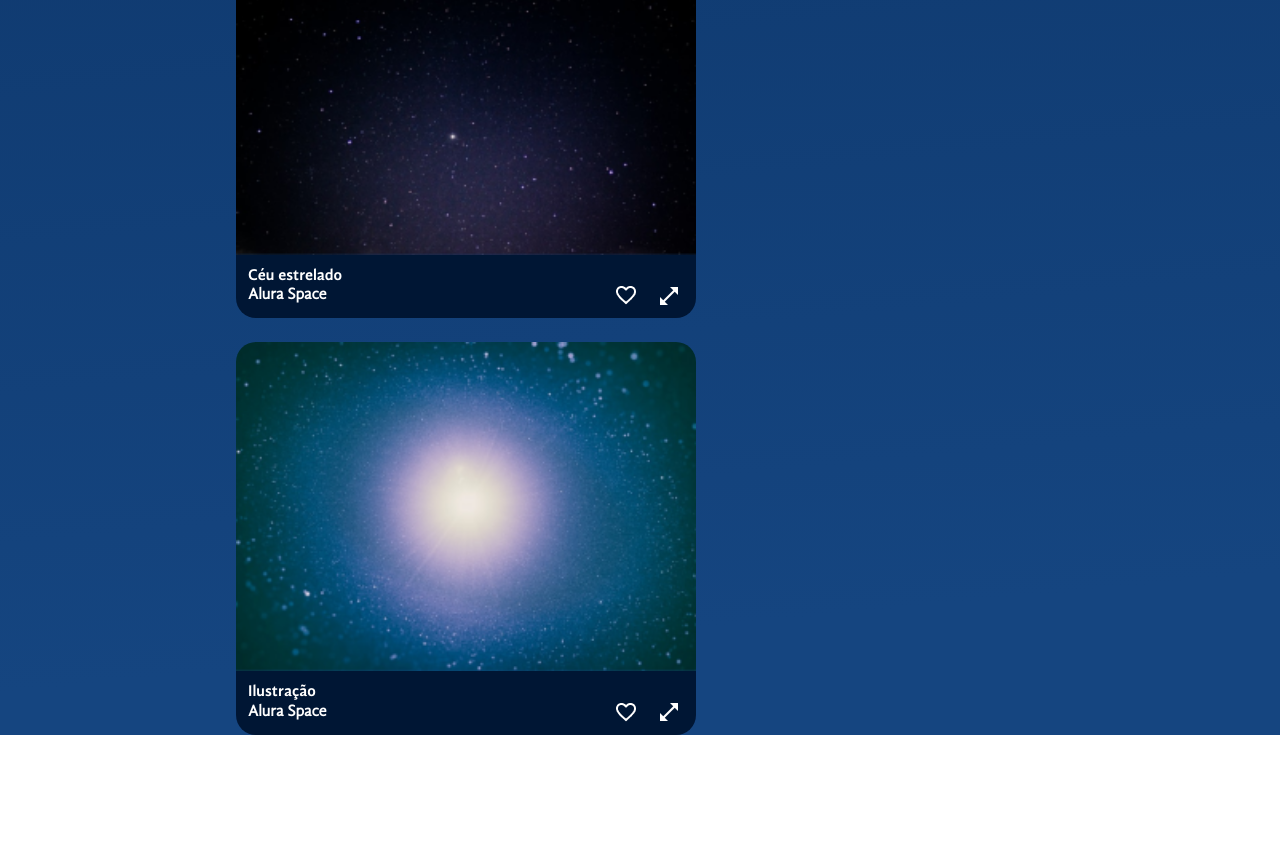
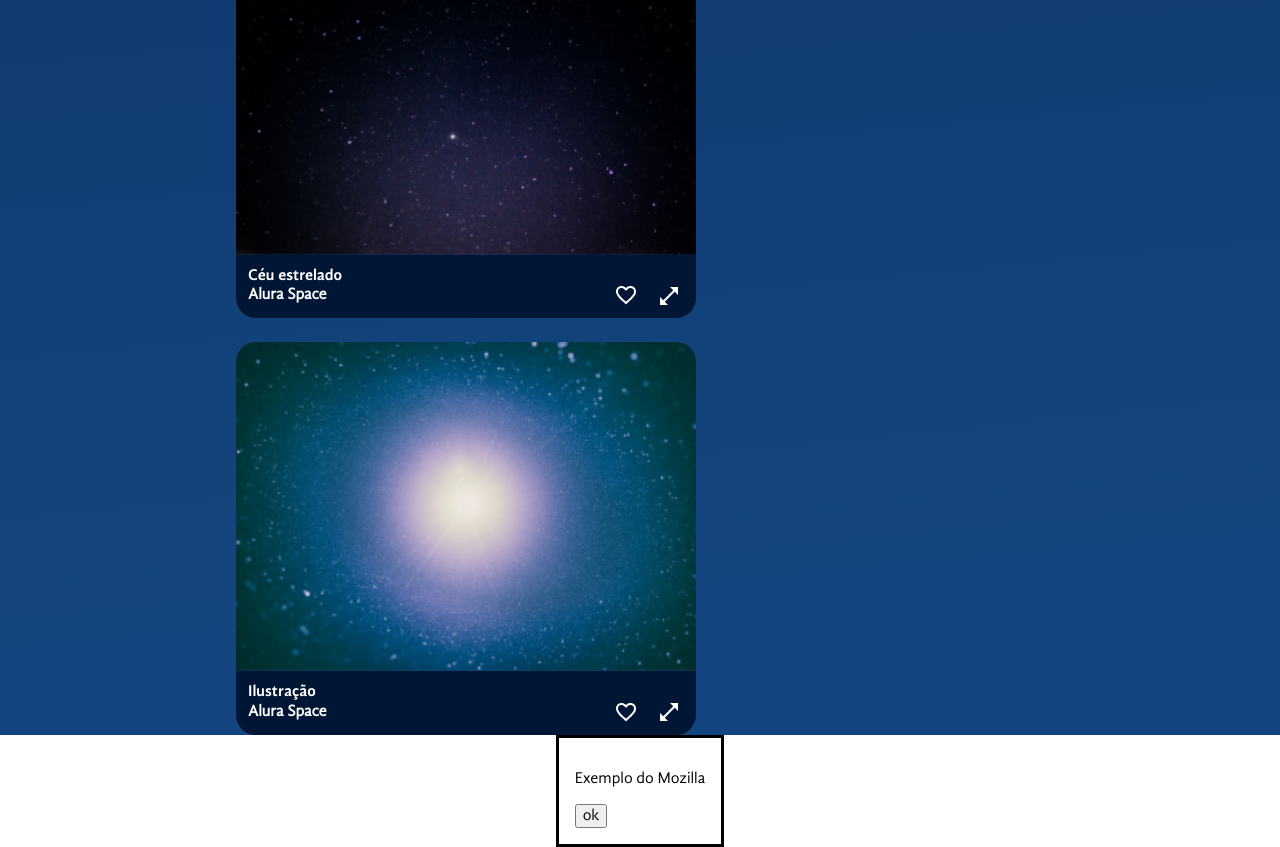
Before and after one commit to davidtpires/space-app, a React (Vite) app: page / in a window 1280 px wide. Shown: the part 4148-4995 px from the top of the page. Before the commit the page ends 4883 px from the top, so only its background shows below. Built offline with nearby package versions, Linux system fonts and the light colour scheme.

Commit message:
Um diálogo para a todos governar

```diff
--- a/src/App.jsx
+++ b/src/App.jsx
@@ -9,6 +9,7 @@ import bannerBackground from "./assets/banner.png";
 
 import fotos from './fotos.json'
 import { useState } from "react";
+import ModalZoom from "./componentes/ModalZoom";
 
 const FundoGradiente = styled.div`
   background: linear-gradient(174.61deg, #041833 4.16%, #04244F 48%, #154580 96.76%);
@@ -51,6 +52,7 @@ const App = () => {
           </ConteudoGaleria>
         </MainContainer>
       </AppContainer>
+      <ModalZoom />
     </FundoGradiente>
   )
 }
```
